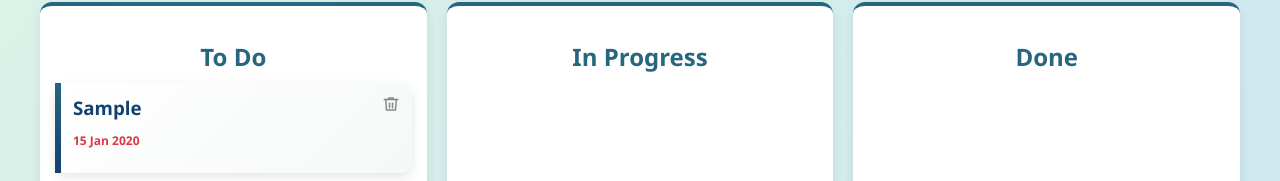
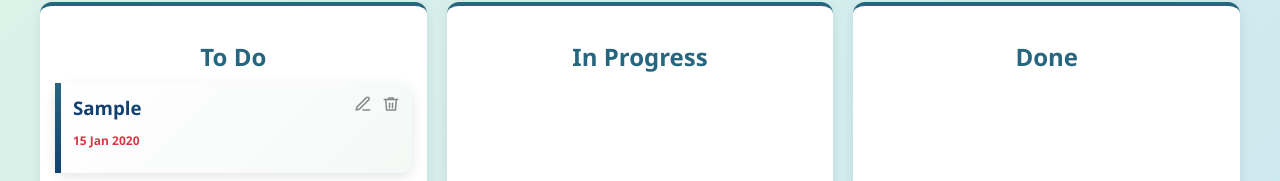
Before and after one commit to usamahdhaqi/task-management-app, a React (Create React App) app: page / in a window 1280 px wide. Both pictures are taken after typing "Sample", "2020-01-15" into the empty fields and a click on the button "Add". Shown: the part 282-463 px from the top of the page. Built offline with nearby package versions, Linux system fonts and the light colour scheme.

Commit message:
add edit button

```diff
--- a/src/App.css
+++ b/src/App.css
@@ -183,10 +183,10 @@ h1 {
   font-weight: bold;
 }
 
+.task-card .edit-btn,
 .task-card .delete-btn {
   position: absolute;
   top: 8px;
-  right: 8px;
   background: transparent;
   border: none;
   cursor: pointer;
@@ -194,6 +194,26 @@ h1 {
   border-radius: 6px;
   color: #888;
   transition: transform 0.2s ease, color 0.3s ease, background 0.3s ease;
+}
+
+.task-card .edit-btn {
+  right: 36px; /* geser ke kiri */
+}
+
+.task-card .edit-btn:hover {
+  transform: scale(1.1);
+  color: #26667F;
+  background: rgba(38, 102, 127, 0.1);
+}
+
+.task-card .delete-btn {
+  right: 8px;
+}
+
+.task-card .delete-btn:hover {
+  transform: scale(1.1);
+  color: #dc3545;
+  background: rgba(220, 53, 69, 0.1);
 }
 
 .task-card .delete-btn:hover {
--- a/src/components/TaskCard.js
+++ b/src/components/TaskCard.js
@@ -12,7 +12,6 @@ export default function TaskCard({ task, deleteTask }) {
     }),
   }));
 
-
   const due = task.dueDate ? format(new Date(task.dueDate), "dd MMM yyyy") : "No deadline";
 
   return (
@@ -25,6 +24,28 @@ export default function TaskCard({ task, deleteTask }) {
         position: "relative",
       }}
     >
+      {/* Tombol Edit */}
+      <button
+        className="edit-btn"
+        onClick={() => alert(`Edit task: ${task.title}`)} // sementara alert
+        aria-label="Edit task"
+      >
+        <svg
+          xmlns="http://www.w3.org/2000/svg"
+          width="18"
+          height="18"
+          viewBox="0 0 24 24"
+          fill="none"
+          stroke="currentColor"
+          strokeWidth="2"
+          strokeLinecap="round"
+          strokeLinejoin="round"
+        >
+          <path d="M12 20h9" />
+          <path d="M16.5 3.5a2.121 2.121 0 0 1 3 3L7 19l-4 1 1-4L16.5 3.5z" />
+        </svg>
+      </button>
+
       {/* Tombol Hapus */}
       <button
         className="delete-btn"
```
